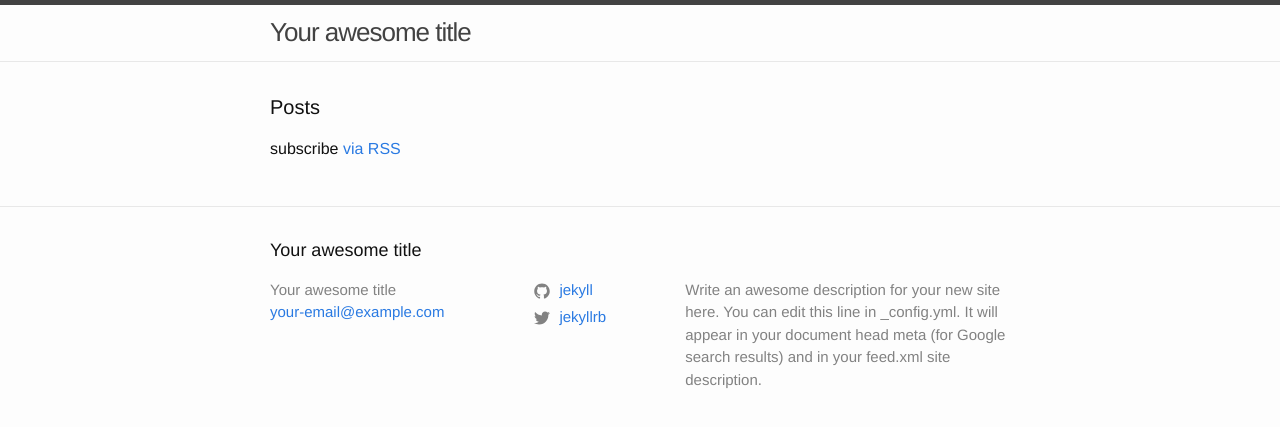
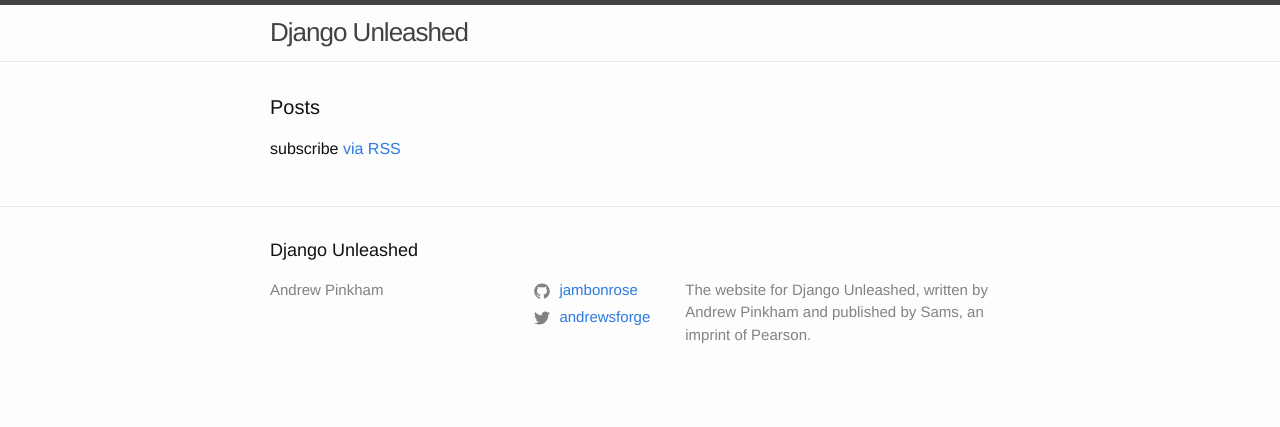
Before and after one commit to jambonrose/django-unleashed.com, a Jekyll site: the page built from src/index.md, in a window 1280 px wide. Shown: the top 427 px of the page. Built offline with Jekyll 4.4.1, drawn with Linux system fonts in a browser that asks for light colours.

Commit message:
🔧 Configure Jekyll with actual site data

```diff
--- a/_config.yml
+++ b/_config.yml
@@ -13,16 +13,20 @@
 # you will see them accessed via {{ site.title }}, {{ site.email }}, and so on.
 # You can create any custom variable you would like, and they will be accessible
 # in the templates via {{ site.myvariable }}.
-title: Your awesome title
-email: your-email@example.com
+title: Django Unleashed
 description: >- # this means to ignore newlines until "baseurl:"
-  Write an awesome description for your new site here. You can edit this
-  line in _config.yml. It will appear in your document head meta (for
-  Google search results) and in your feed.xml site description.
-baseurl: "" # the subpath of your site, e.g. /blog
-url: "" # the base hostname & protocol for your site, e.g. http://example.com
-twitter_username: jekyllrb
-github_username:  jekyll
+  The website for Django Unleashed, written by Andrew Pinkham and
+  published by Sams, an imprint of Pearson.
+author: Andrew Pinkham
+author_site: 'http://AndrewsForge.com'
+baseurl: '' # the subpath of your site, e.g. /blog
+url: 'https://django-unleashed.com'
+twitter_username: andrewsforge
+github_username:  jambonrose
+
+informit_link: 'http://click.linksynergy.com/link?id=h60Duu8ZWMA&offerid=145238.2146200&type=2&murl=http%3A%2F%2Fwww.informit.com%2Ftitle%2F9780321985071'
+amazon_link: 'http://www.amazon.com/gp/product/0321985079/ref=as_li_tl?ie=UTF8&camp=1789&creative=9325&creativeASIN=0321985079&linkCode=as2&tag=djangou-20&linkId=JSPV6SR6MR5YZ4RD'
+barnesnoble_link: 'http://www.barnesandnoble.com/w/django-unleashed-andrew-pinkham/1120492919?ean=9780321985071'
 
 # Build settings
 source: src
```
